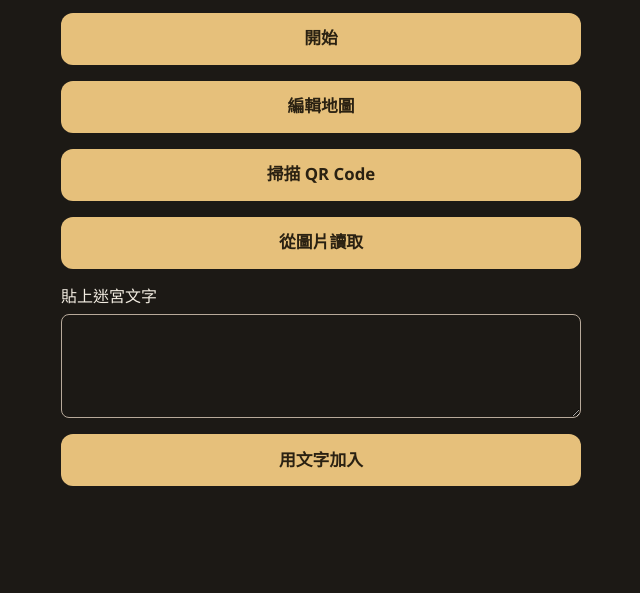
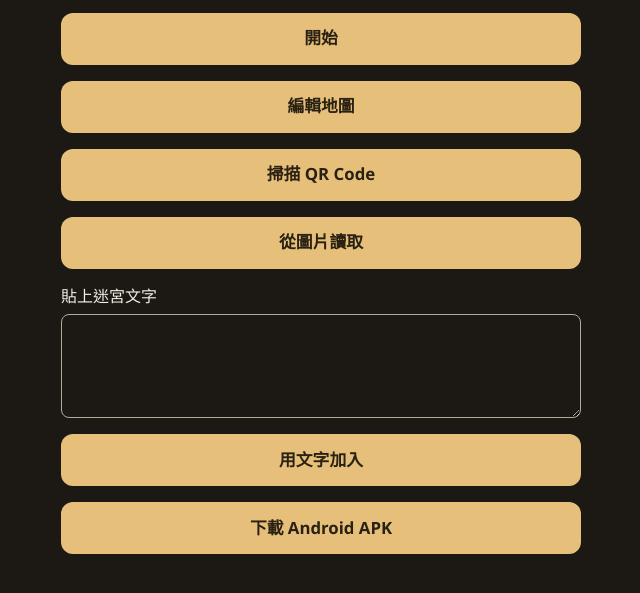
Before and after one commit to faat3din1/maze, a plain HTML site: page docs/index.html in a window 1280 px wide. Shown: the part 155-748 px from the top of the page, without its empty margins (319-959 px from the left). Drawn offline with Linux system fonts and the light colour scheme.

Commit message:
Enhance accessibility and layout by adding a new 'wide' class for links and updating focus styles for buttons. Include a download link for the Android APK in the app.js file.

```diff
--- a/docs/css/app.css
+++ b/docs/css/app.css
@@ -51,7 +51,7 @@ button { cursor: pointer; }
 
 button:disabled { cursor: default; }
 
-button:focus-visible, .chip:focus-visible, textarea:focus-visible, input:focus-visible {
+button:focus-visible, a.wide:focus-visible, .chip:focus-visible, textarea:focus-visible, input:focus-visible {
   outline: 2px solid var(--accent);
   outline-offset: 2px;
 }
@@ -107,6 +107,14 @@ h2 { font-size: clamp(1.6rem, 5vw, 2rem); font-weight: 650; }
   font-size: 1.05rem;
   font-weight: 650;
   padding: 10px 16px;
+}
+
+a.wide {
+  display: flex;
+  align-items: center;
+  justify-content: center;
+  text-align: center;
+  text-decoration: none;
 }
 
 .wide:active { filter: brightness(0.95); }
--- a/docs/js/app.js
+++ b/docs/js/app.js
@@ -158,6 +158,11 @@
         wide("從圖片讀取", function () { file.click(); }),
         el("label", { class: "field" }, [el("span", { text: "貼上迷宮文字" }), area]),
         wide("用文字加入", function () { showScanResult(core.decodeShareText(paste)); }),
+        el("a", {
+          class: "wide",
+          href: "https://github.com/faat3din1/maze/releases/download/v1.0.0/maze-v1.0.0.apk",
+          text: "下載 Android APK",
+        }),
         file,
       ]),
     ]);
```
